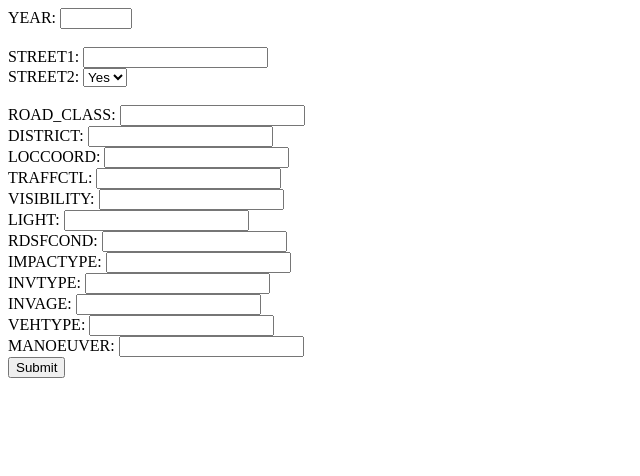
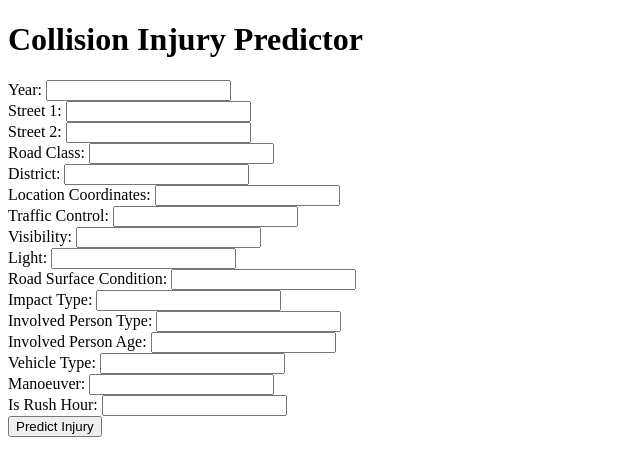
Before and after one commit to Timothy965/Collision-Injury-Predictor, a Flask app: page / in a window 1280 px wide. Shown: the top 476 px of the page, without its empty margins (0-640 px from the left). Run offline with Flask 3, Linux system fonts and the light colour scheme; parts of the project's set-up code (start-up, migrations or seed data) failed here and were passed over.

Commit message:
Index and JS

```diff
--- a/template/index.html
+++ b/template/index.html
@@ -1,59 +1,71 @@
 
 <!DOCTYPE html>
 <html lang="en">
+<head>
+  <meta charset="UTF-8">
+  <meta name="viewport" content="width=device-width, initial-scale=1.0">
+  <title>Collision Injury Predictor</title>
+</head>
+<body>
+  <h1>Collision Injury Predictor</h1>
 
-<head>
-    <meta charset="UTF-8">
-    <meta name="viewport" content="width=device-width, initial-scale=1.0">
-    <title>Collision Injury Predictor</title>
-</head>
+    <label>Year:</label>
+    <input type="text" id="year" /><br>
 
-<body>
+    <label>Street 1:</label>
+    <input type="text" id="street1" /><br>
 
-    <form action="/predict" method="POST">
+    <label>Street 2:</label>
+    <input type="text" id="street2" /><br>
 
-        <label for="YEAR">YEAR:</label>
-        <input type="number" id="YEAR" name="YEAR" min="2006" max="2022"><br><br>
+    <label>Road Class:</label>
+    <input type="text" id="roadClass" /><br>
 
-        <label for="STREET1">STREET1:</label>
-        <input type="text" name="STREET1" required><br>
+    <label>District:</label>
+    <input type="text" id="district" /><br>
 
-        <label for="STREET2">STREET2:</label>
-        <select id="STREET2" name="STREET2">
-            <option value="1">Yes</option>
-            <option value="0">No</option>
-        </select><br><br>
+    <label>Location Coordinates:</label>
+    <input type="text" id="locCoord" /><br>
 
-        <label for="ROAD_CLASS">ROAD_CLASS:</label>
-        <input type="text" id="ROAD_CLASS" name="ROAD_CLASS" required><br>
-        <label for="DISTRICT">DISTRICT:</label>
-        <input type="text" id="DISTRICT" name="DISTRICT" required><br>
-        <label for="LOCCOORD">LOCCOORD:</label>
-        <input type="text" id="LOCCOORD" name="LOCCOORD" required><br>
-        <label for="TRAFFCTL">TRAFFCTL:</label>
-       <input type="text" id="TRAFFCTL" name="TRAFFCTL" required><br>
-        <label for="VISIBILITY">VISIBILITY:</label>
-         <input type="text" id="VISIBILITY" name="VISIBILITY" required><br>
-        <label for="LIGHT">LIGHT:</label>
-        <input type="text" id="LIGHT" name="LIGHT" required><br>
-        <label for="RDSFCOND">RDSFCOND:</label>
-         <input type="text" id="RDSFCOND" name="RDSFCOND" required><br>
-         <label for="IMPACTYPE">IMPACTYPE:</label>
-      <input type="text" id="IMPACTYPE" name="IMPACTYPE" required><br>
-      <label for="INVTYPE">INVTYPE:</label>
-       <input type="text" id="INVTYPE" name="INVTYPE" required><br>
-       <label for="INVAGE">INVAGE:</label>
-        <input type="number" id="INVAGE" name="INVAGE" required><br>
-        <label for="VEHTYPE">VEHTYPE:</label>
-        <input type="text" id="VEHTYPE" name="VEHTYPE" required><br>
-        <label for="MANOEUVER">MANOEUVER:</label>
-        <input type="text" id="MANOEUVER" name="MANOEUVER" required><br>
+    <label>Traffic Control:</label>
+    <input type="text" id="traffCtl" /><br>
+
+    <label>Visibility:</label>
+    <input type="text" id="visibility" /><br>
+
+    <label>Light:</label>
+    <input type="text" id="light" /><br>
+
+    <label>Road Surface Condition:</label>
+    <input type="text" id="rdsfCond" /><br>
+
+    <label>Impact Type:</label>
+    <input type="text" id="impactType" /><br>
+
+    <label>Involved Person Type:</label>
+    <input type="text" id="invType" /><br>
+
+    <label>Involved Person Age:</label>
+    <input type="text" id="invAge" /><br>
+
+    <label>Vehicle Type:</label>
+    <input type="text" id="vehType" /><br>
+
+    <label>Manoeuver:</label>
+    <input type="text" id="manoeuver" /><br>
+
+    <!-- ... (continue with the rest of the form inputs) -->
+
+    <label>Is Rush Hour:</label>
+    <input type="text" id="isRushHr" /><br>
 
 
-        <input type="submit" value="Submit">
+  <button id="predictButton">Predict Injury</button>
 
-    </form>
+  <div id="predictionResult" style="display: none;">
+    <p>Predicted Injury Probability: <span id="predictedInjury"></span></p>
+  </div>
 
+  <script src="script.js"></script>
 </body>
-
 </html>
--- /dev/null
+++ b/template/script.js
@@ -0,0 +1,126 @@
+document.addEventListener('DOMContentLoaded', function () {
+    const predictButton = document.getElementById('predictButton');
+    const predictedInjuryElement = document.getElementById('predictedInjury');
+
+    document.addEventListener('DOMContentLoaded', function () {
+        const predictButton = document.getElementById('predictButton');
+        const predictedInjuryElement = document.getElementById('predictedInjury');
+
+        predictButton.addEventListener('click', async function () {
+            const year = document.getElementById('year').value;
+            const street1 = document.getElementById('street1').value;
+            const street2 = document.getElementById('street2').value;
+            const roadClass = document.getElementById('roadClass').value;
+            const district = document.getElementById('district').value;
+            const locCoord = document.getElementById('locCoord').value;
+            const traffCtl = document.getElementById('traffCtl').value;
+            const visibility = document.getElementById('visibility').value;
+            const light = document.getElementById('light').value;
+            const rdsfCond = document.getElementById('rdsfCond').value;
+            const impactType = document.getElementById('impactType').value;
+            const invType = document.getElementById('invType').value;
+            const invAge = document.getElementById('invAge').value;
+            const vehType = document.getElementById('vehType').value;
+            const manoeuver = document.getElementById('manoeuver').value;
+            const drivAct = document.getElementById('drivAct').value;
+            const drivCond = document.getElementById('drivCond').value;
+            const pedType = document.getElementById('pedType').value;
+            const pedAct = document.getElementById('pedAct').value;
+            const pedCond = document.getElementById('pedCond').value;
+            const cyclistType = document.getElementById('cyclistType').value;
+            const cycAct = document.getElementById('cycAct').value;
+            const cycCond = document.getElementById('cycCond').value;
+            const pedestrian = document.getElementById('pedestrian').value;
+            const cyclist = document.getElementById('cyclist').value;
+            const automobile = document.getElementById('automobile').value;
+            const motorcycle = document.getElementById('motorcycle').value;
+            const truck = document.getElementById('truck').value;
+            const trsnCityVeh = document.getElementById('trsnCityVeh').value;
+            const emergVeh = document.getElementById('emergVeh').value;
+            const passenger = document.getElementById('passenger').value;
+            const speeding = document.getElementById('speeding').value;
+            const agDriv = document.getElementById('agDriv').value;
+            const redLight = document.getElementById('redLight').value;
+            const alcohol = document.getElementById('alcohol').value;
+            const disability = document.getElementById('disability').value;
+            const neighbourhood158 = document.getElementById('neighbourhood158').value;
+            const month = document.getElementById('month').value;
+            const dayOfWeek = document.getElementById('dayOfWeek').value;
+            const isRushHr = document.getElementById('isRushHr').value;
+
+            const data = {
+                'YEAR': [year],
+                'STREET1': [street1],
+                'STREET2': [street2],
+                'ROAD_CLASS': [roadClass],
+                'DISTRICT': [district],
+                'LOCCOORD': [locCoord],
+                'TRAFFCTL': [traffCtl],
+                'VISIBILITY': [visibility],
+                'LIGHT': [light],
+                'RDSFCOND': [rdsfCond],
+                'IMPACTYPE': [impactType],
+                'INVTYPE': [invType],
+                'INVAGE': [invAge],
+                'VEHTYPE': [vehType],
+                'MANOEUVER': [manoeuver],
+                'DRIVACT': [drivAct],
+                'DRIVCOND': [drivCond],
+                'PEDTYPE': [pedType],
+                'PEDACT': [pedAct],
+                'PEDCOND': [pedCond],
+                'CYCLISTYPE': [cyclistType],
+                'CYCACT': [cycAct],
+                'CYCCOND': [cycCond],
+                'PEDESTRIAN': [pedestrian],
+                'CYCLIST': [cyclist],
+                'AUTOMOBILE': [automobile],
+                'MOTORCYCLE': [motorcycle],
+                'TRUCK': [truck],
+                'TRSN_CITY_VEH': [trsnCityVeh],
+                'EMERG_VEH': [emergVeh],
+                'PASSENGER': [passenger],
+                'SPEEDING': [speeding],
+                'AG_DRIV': [agDriv],
+                'REDLIGHT': [redLight],
+                'ALCOHOL': [alcohol],
+                'DISABILITY': [disability],
+                'NEIGHBOURHOOD_158': [neighbourhood158],
+                'MONTH': [month],
+                'DAY_OF_WEEK': [dayOfWeek],
+                'IS_RUSH_HR': [isRushHr]
+            };
+
+            try {
+                const response = await fetch('/api/predict', {
+                    method: 'POST',
+                    headers: {
+                        'Content-Type': 'application/json',
+                    },
+                    body: JSON.stringify(data),
+                });
+
+                const result = await response.json();
+                predictedInjuryElement.textContent = result.predictedInjury;
+                document.getElementById('predictionResult').style.display = 'block';
+            } catch (error) {
+                console.error('Error predicting injury:', error);
+            }
+
+        try {
+            const response = await fetch('/api/predict', {
+                method: 'POST',
+                headers: {
+                    'Content-Type': 'application/json',
+                },
+                body: JSON.stringify(data),
+            });
+
+            const result = await response.json();
+            predictedInjuryElement.textContent = result.predictedInjury;
+            document.getElementById('predictionResult').style.display = 'block';
+        } catch (error) {
+            console.error('Error predicting injury:', error);
+        }
+    });
+});
```
